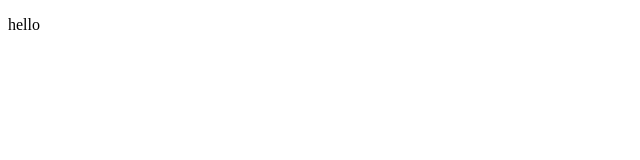
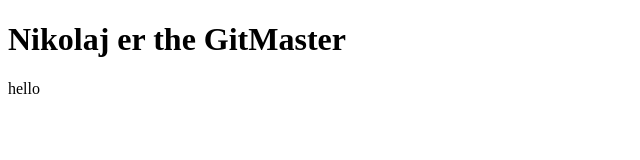
Before and after one commit to NikolajKaempe/GitTest, a plain HTML site: page index.html in a window 1280 px wide. Shown: the whole page, without its empty margins (0-640 px from the left). Drawn offline with Linux system fonts and the light colour scheme.

Commit message:
H1 Nikolaj er gitmaster

```diff
--- a/index.html
+++ b/index.html
@@ -6,6 +6,8 @@
 </head>
 <body>
 
+<h1>Nikolaj er the GitMaster</h1>
+
 <p> hello </p>
 
 </body>
```
